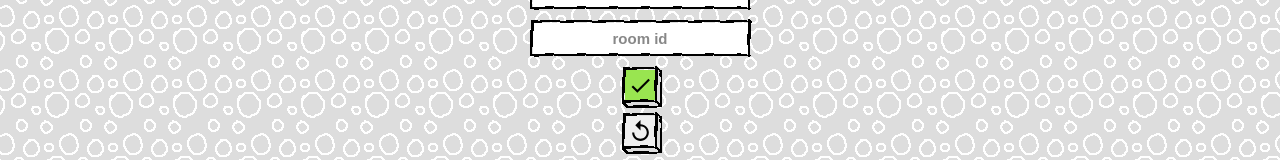
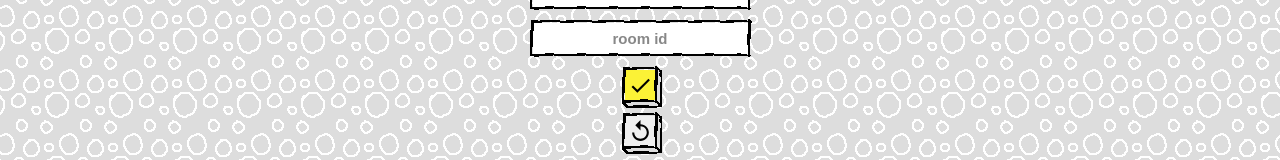
Before and after one commit to dantechguy/pictory, a website: page public/index.html in a window 1280 px wide. Shown: the part 173-333 px from the top of the page. Drawn offline with Linux system fonts and the light colour scheme.

Commit message:
yellow submit button! 😮

```diff
--- a/public/style.css
+++ b/public/style.css
@@ -120,7 +120,7 @@ canvas {
 }
 
 #submit {
-  background-color: #99e550;
+  background-color: #fbf236;
   background-image: url('ready.svg');
 }
 
```
